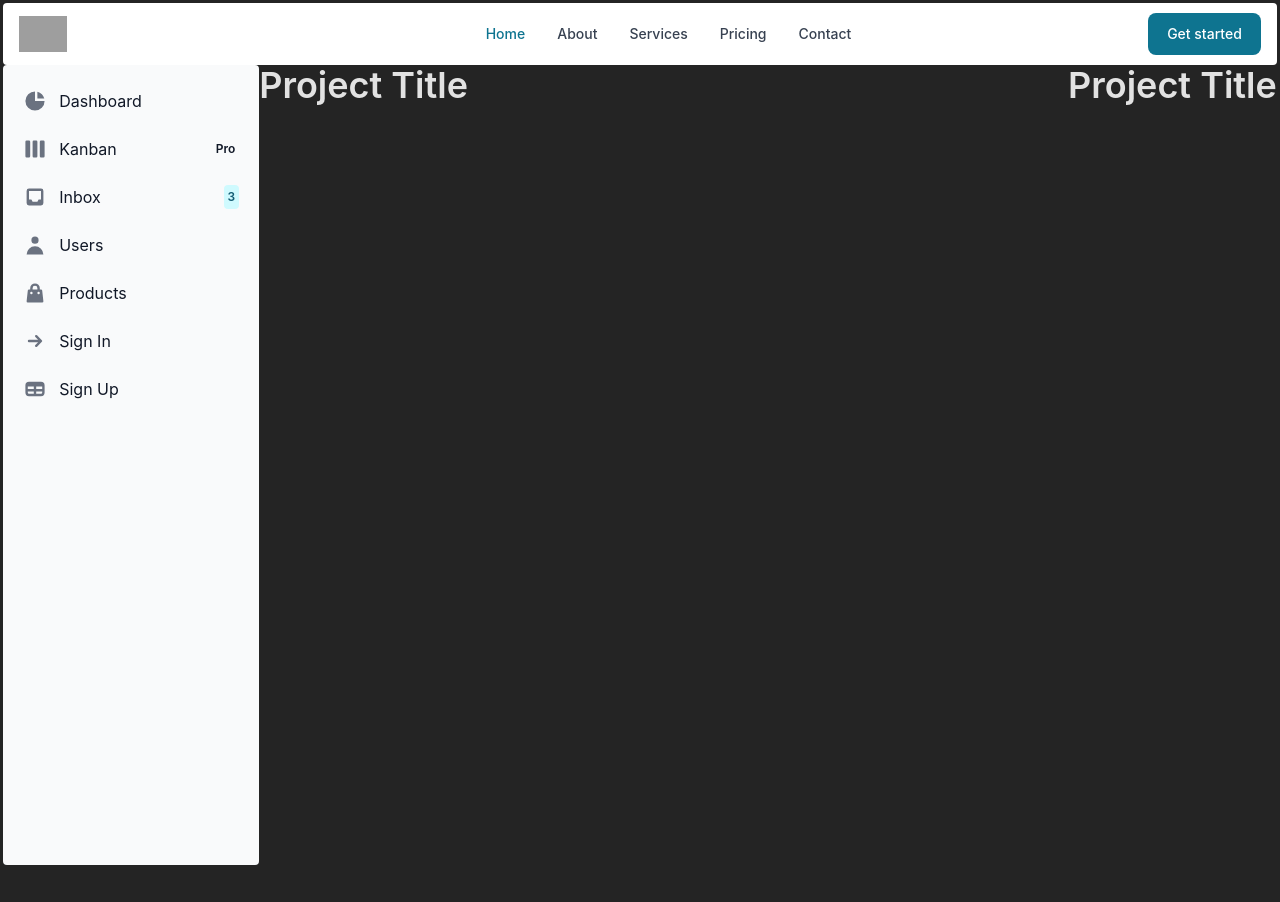
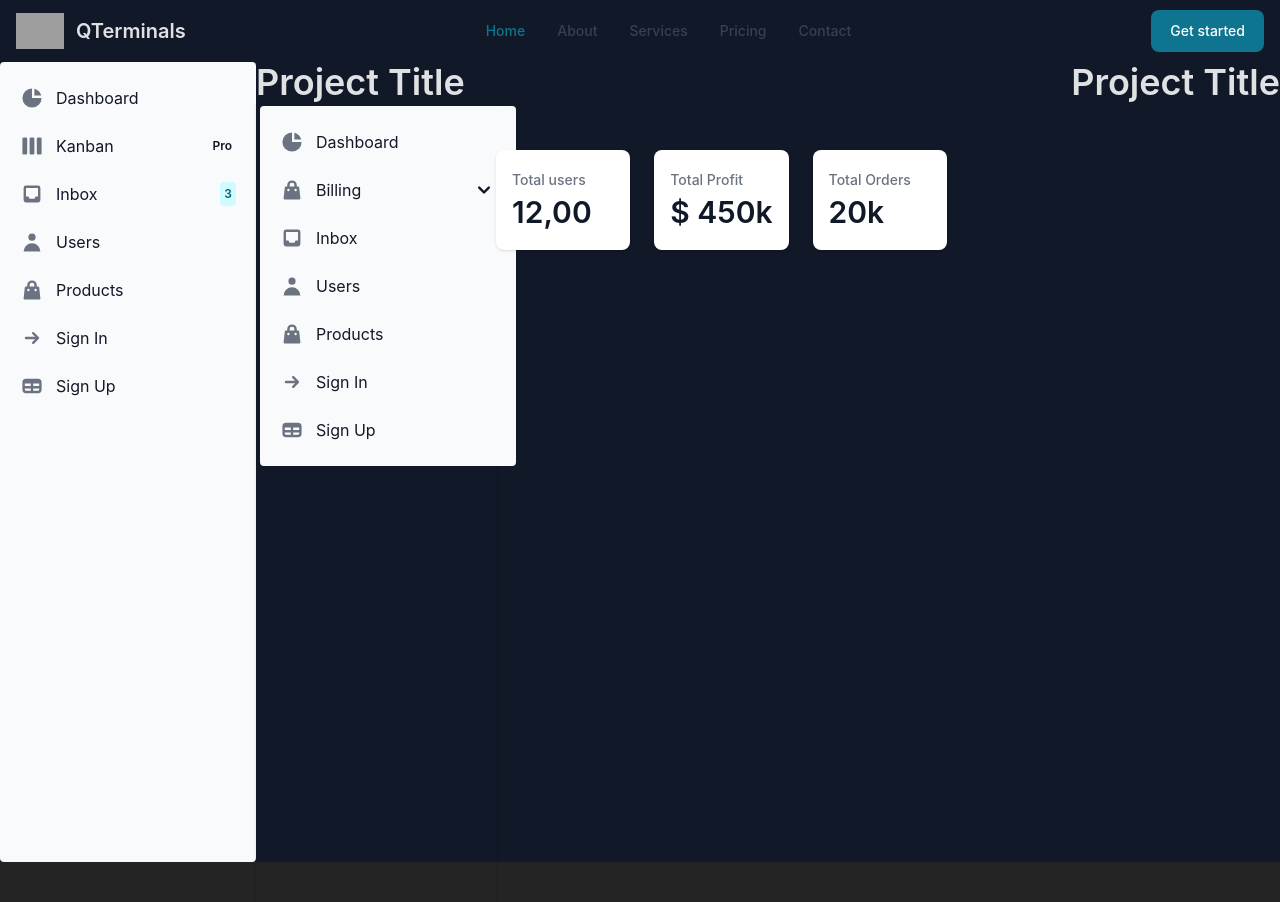
Before and after one commit to naabbasi/NodeJS, a React (Vite) app in the folder expressjs/learn-flowbite/: page /layout in a window 1280 px wide. Before the commit the page ends 868 px from the top, so only its background shows below. Built offline with nearby package versions, Linux system fonts and the light colour scheme; grey boxes are pictures that could not be loaded.

Commit message:
Added router

```diff
--- a/expressjs/learn-flowbite/package.json
+++ b/expressjs/learn-flowbite/package.json
@@ -11,9 +11,13 @@
   "dependencies": {
     "flowbite": "^1.6.3",
     "flowbite-react": "^0.3.8",
+    "localforage": "^1.10.0",
+    "match-sorter": "^6.3.1",
     "react": "^18.2.0",
     "react-dom": "^18.2.0",
-    "react-icons": "^4.7.1"
+    "react-icons": "^4.7.1",
+    "react-router-dom": "^6.8.1",
+    "sort-by": "^1.2.0"
   },
   "devDependencies": {
     "@types/react": "^18.0.27",
--- a/expressjs/learn-flowbite/src/App.tsx
+++ b/expressjs/learn-flowbite/src/App.tsx
@@ -2,12 +2,13 @@
 import "./App.css";
 import {Navbar, Button, Sidebar} from "flowbite-react";
 import {HiArrowSmRight, HiChartPie, HiInbox, HiShoppingBag, HiTable, HiUser, HiViewBoards} from "react-icons/hi";
+import {Outlet} from "react-router-dom";
 
 function App() {
     return (
-        <div>
+        <div className="bg-gray-900">
             <div className="container mx-auto">
-                <Navbar fluid={true} rounded={true}>
+                <Navbar fluid={true} rounded={true} className="bg-inherit">
                     <Navbar.Brand href="https://flowbite.com/">
                         <img src="https://flowbite.com/docs/images/logo.svg" className="mr-3 h-6 sm:h-9"
                              alt="Flowbite Logo"/>
@@ -33,13 +34,13 @@
                         <Sidebar.Items>
                             <Sidebar.ItemGroup>
                                 <Sidebar.Item
-                                    href="#"
+                                    href="/dashboard"
                                     icon={HiChartPie}
                                 >
                                     Dashboard
                                 </Sidebar.Item>
                                 <Sidebar.Item
-                                    href="#"
+                                    href="/layout"
                                     icon={HiViewBoards}
                                     label="Pro"
                                     labelColor="alternative"
@@ -47,7 +48,7 @@
                                     Kanban
                                 </Sidebar.Item>
                                 <Sidebar.Item
-                                    href="#"
+                                    href="#/test"
                                     icon={HiInbox}
                                     label="3"
                                 >
@@ -81,14 +82,17 @@
                         </Sidebar.Items>
                     </Sidebar>
                 </div>
-                <div className="w-full">
-                    <div className="flex justify-between container mx-auto">
+                <div className="w-full h-full">
+                    <div className="flex items-center justify-between container mx-auto">
                         <div>
                             <h1 className="text-4xl font-semibold">Project Title</h1>
                         </div>
                         <div>
                             <h1 className="text-4xl font-semibold">Project Title</h1>
                         </div>
+                    </div>
+                    <div className="flex items-center justify-items-center">
+                        <Outlet/>
                     </div>
                 </div>
             </div>
--- a/expressjs/learn-flowbite/src/index.css
+++ b/expressjs/learn-flowbite/src/index.css
@@ -8,6 +8,7 @@
 
 body {
   overflow: hidden;
+  background-color: rgb(17 24 39);
 }
 
 ::-webkit-scrollbar {
@@ -33,11 +34,3 @@
   -moz-osx-font-smoothing: grayscale;
   -webkit-text-size-adjust: 100%;
 }
-
-body {
-  margin: 0 auto;
-  padding: 0.2rem;
-  min-height: 100vh;
-  /*display: flex;*/
-  /*place-items: self-start;*/
-}
--- a/expressjs/learn-flowbite/src/main.tsx
+++ b/expressjs/learn-flowbite/src/main.tsx
@@ -1,8 +1,10 @@
 import React from "react";
 import ReactDOM from "react-dom/client";
-import App from "./App";
 import "./index.css";
-import { Flowbite } from "flowbite-react";
+import {Flowbite, Spinner} from "flowbite-react";
+import {RouterProvider} from "react-router-dom";
+import applicationRouter from "./router";
+
 
 const container = document.getElementById("root");
 
@@ -15,9 +17,11 @@
     };
 
     ReactDOM.createRoot(container as HTMLElement).render(
-    <Flowbite theme={{ theme }}>
+        <Flowbite theme={{theme}}>
             <React.StrictMode>
-        <App />
+                <RouterProvider router={applicationRouter} fallbackElement={<div>
+                  <Spinner color="success" aria-label="Success spinner example"/>
+                </div>}/>
             </React.StrictMode>
         </Flowbite>
     );
--- /dev/null
+++ b/expressjs/learn-flowbite/src/router.tsx
@@ -0,0 +1,15 @@
+import {createBrowserRouter} from "react-router-dom";
+import App from "./App";
+import React from "react";
+import MainLayout from "./layout/main-layout";
+
+const applicationRouter = createBrowserRouter([
+    {
+        path: "/", element: <App/>, children: [
+            {path: "dashboard", element: <div>Dashboard</div>},
+            {path: "layout", element: <MainLayout/>},
+        ]
+    },
+]);
+
+export default applicationRouter;
```
Lines whose indentation alone changed are shown as unchanged.
